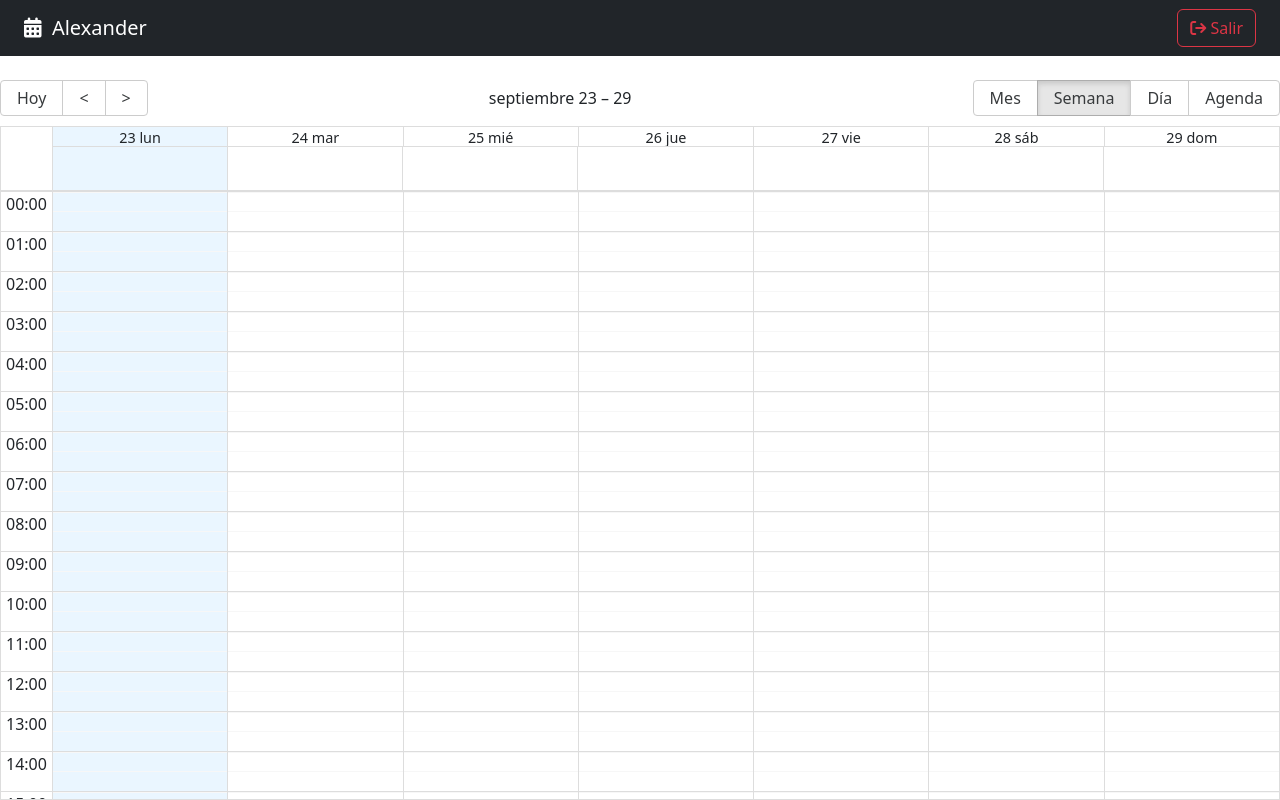
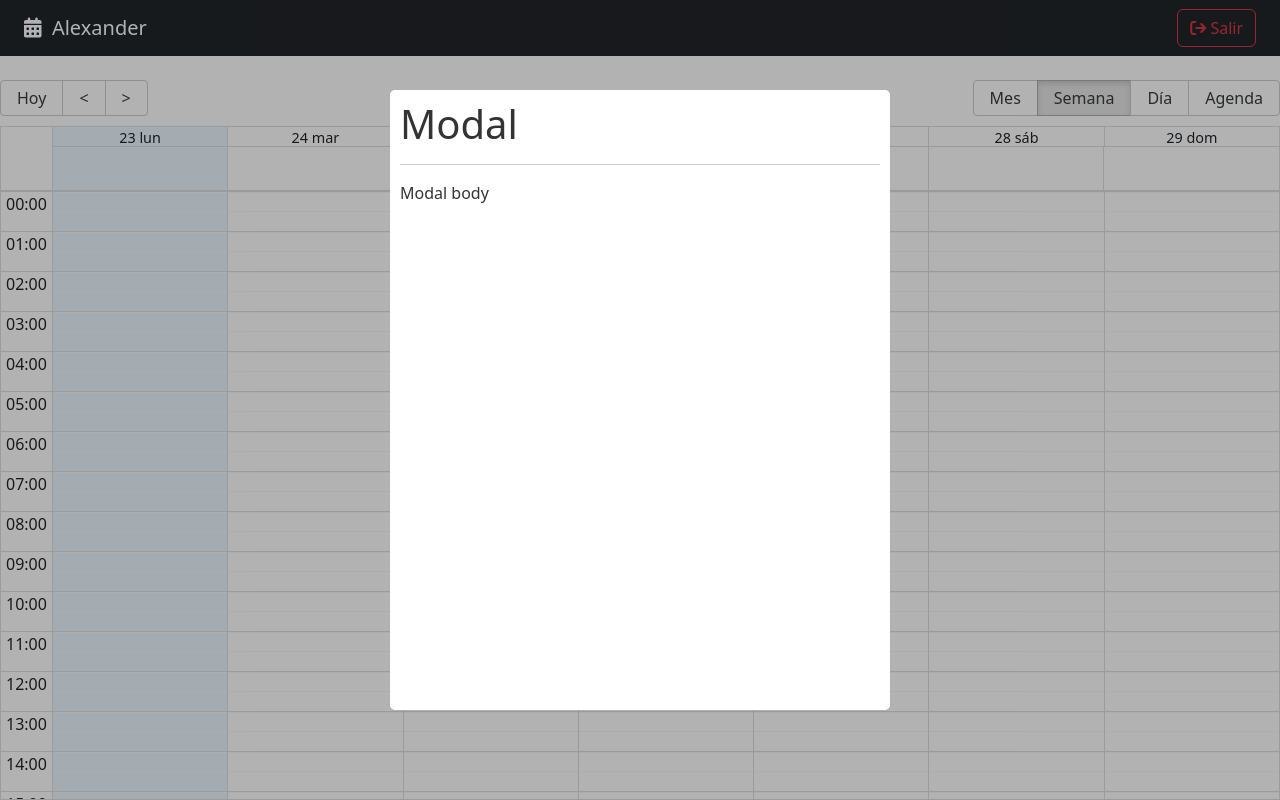
Before and after one commit to babaquero07/calendar-frontend, a React (Vite) app: page / in a window 1280 px wide. Built offline with nearby package versions, Linux system fonts and the light colour scheme.

Commit message:
Creando un modal sobre el calendario

```diff
--- a/package.json
+++ b/package.json
@@ -14,6 +14,7 @@
     "react": "^18.3.1",
     "react-big-calendar": "^1.14.1",
     "react-dom": "^18.3.1",
+    "react-modal": "^3.16.1",
     "react-router-dom": "^6.26.2"
   },
   "devDependencies": {
--- /dev/null
+++ b/src/calendar/components/CalendarModal.jsx
@@ -0,0 +1,41 @@
+import { useState } from "react";
+import Modal from "react-modal";
+
+const customStyles = {
+  content: {
+    top: "50%",
+    left: "50%",
+    right: "auto",
+    bottom: "auto",
+    marginRight: "-50%",
+    transform: "translate(-50%, -50%)",
+  },
+  overlay: {
+    zIndex: 4,
+  },
+};
+
+Modal.setAppElement("#root");
+
+export const CalendarModal = () => {
+  const [isOpen, setIsOpen] = useState(true);
+
+  const onCloseModal = () => {
+    setIsOpen(false);
+  };
+
+  return (
+    <Modal
+      isOpen={isOpen}
+      onRequestClose={onCloseModal}
+      style={customStyles}
+      className="modal"
+      overlayClassName="modal-fondo"
+      closeTimeoutMS={200}
+    >
+      <h1>Modal</h1>
+      <hr />
+      <p>Modal body</p>
+    </Modal>
+  );
+};
--- a/src/calendar/index.js
+++ b/src/calendar/index.js
@@ -1,2 +1,3 @@
 export * from "./components/Navbar";
 export * from "./components/CalendarEvent";
+export * from "./components/CalendarModal";
--- a/src/calendar/pages/CalendarPage.jsx
+++ b/src/calendar/pages/CalendarPage.jsx
@@ -4,7 +4,7 @@
 import { addHours } from "date-fns";
 import { localizer, getMessagesEs } from "../../helpers";
 
-import { CalendarEvent, Navbar } from "../";
+import { CalendarEvent, CalendarModal, Navbar } from "../";
 import { useState } from "react";
 
 const events = [
@@ -67,6 +67,8 @@
         onSelectEvent={onSelect}
         onView={onViewChanged}
       />
+
+      <CalendarModal />
     </>
   );
 };
--- a/src/styles.css
+++ b/src/styles.css
@@ -0,0 +1,40 @@
+/* Modal */
+.ReactModalPortal > div {
+  opacity: 0;
+}
+
+.ReactModalPortal .ReactModal__Overlay {
+  align-items: center;
+  display: flex;
+  justify-content: center;
+  transition: opacity 0.2s ease-in-out;
+  z-index: 999;
+}
+
+.modal-fondo {
+  background-color: rgba(0, 0, 0, 0.3);
+  bottom: 0;
+  left: 0;
+  right: 0;
+  top: 0;
+  position: fixed;
+}
+
+.ReactModalPortal .ReactModal__Overlay--after-open {
+  opacity: 1;
+}
+
+.ReactModalPortal .ReactModal__Overlay--before-close {
+  opacity: 0;
+}
+
+.modal {
+  background: white;
+  border-radius: 5px;
+  color: rgb(51, 51, 51);
+  display: inline;
+  max-height: 620px;
+  max-width: 500px;
+  outline: none;
+  padding: 10px;
+}
```
Also changed, not shown: 1 other file (tests, documents, lock files or other folders).
